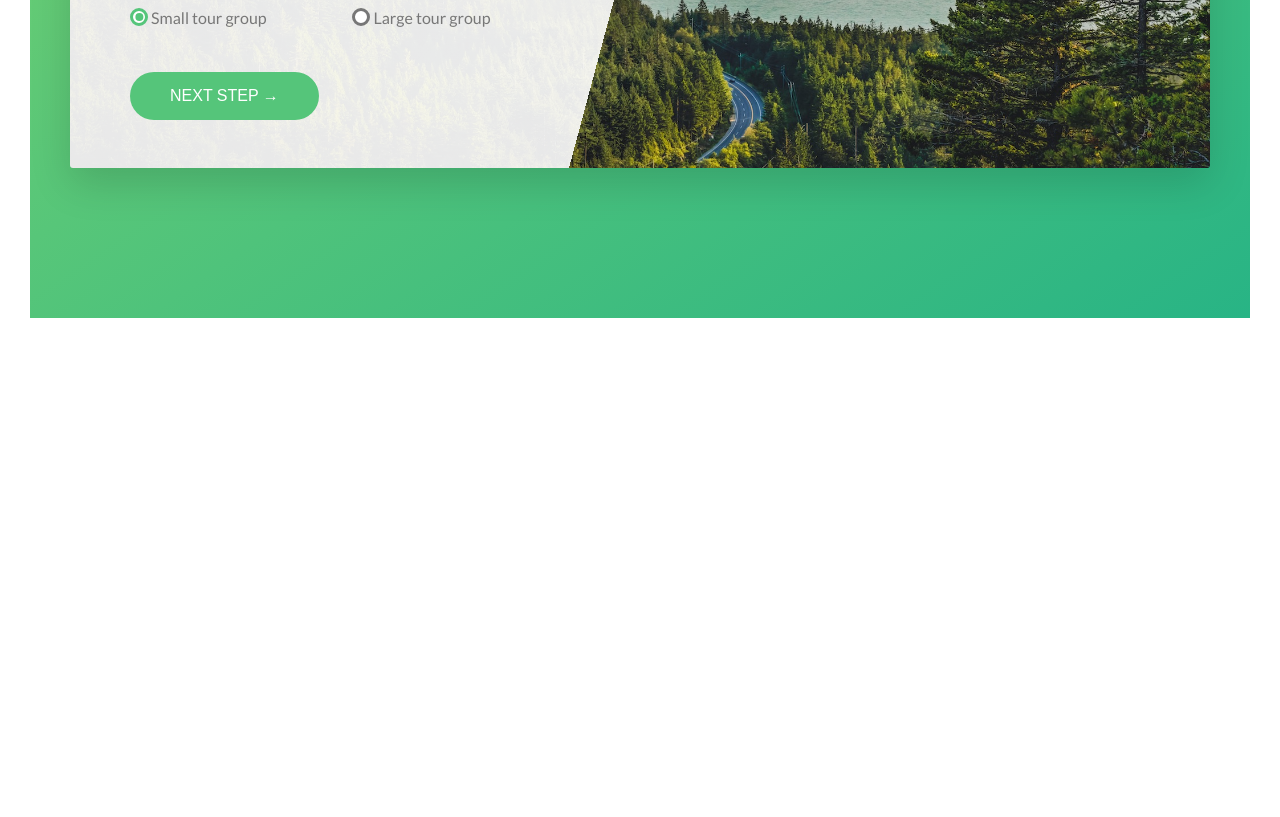
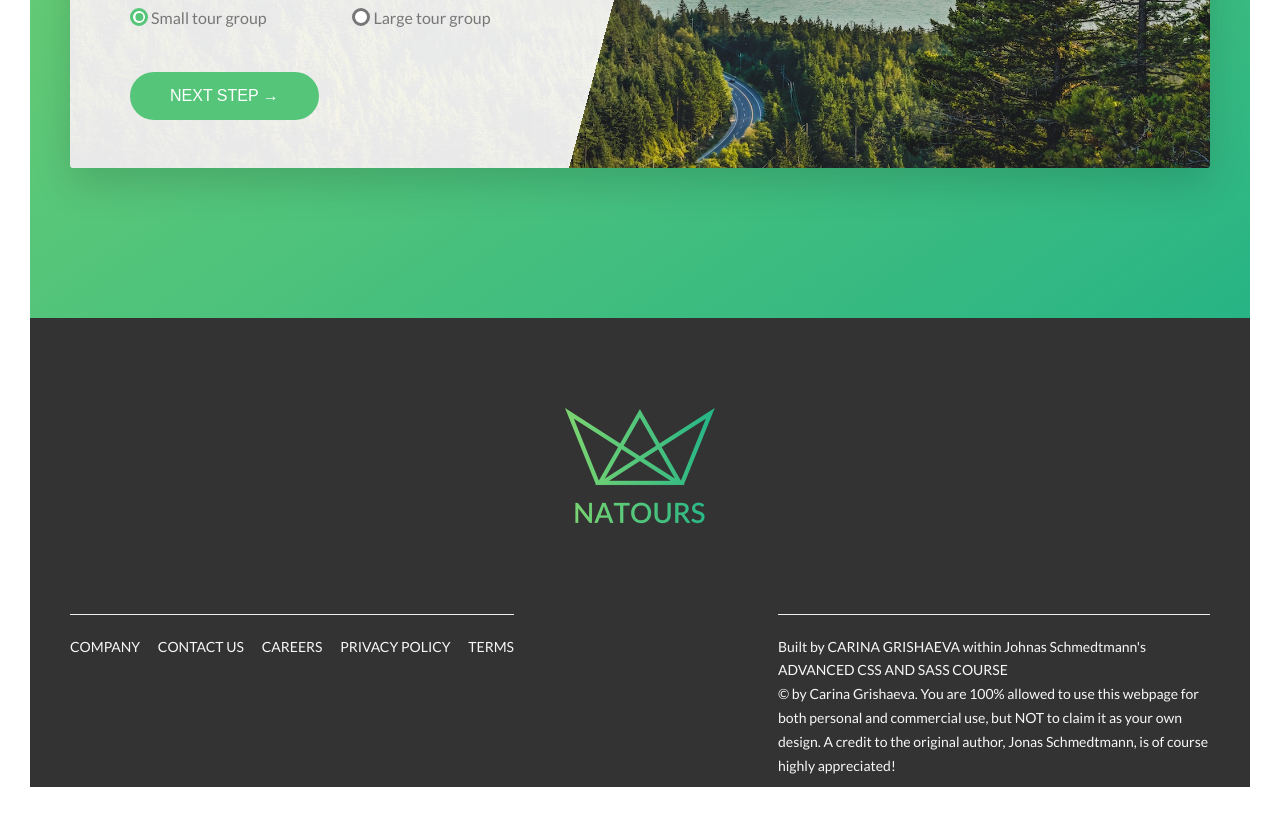
Before and after one commit to revuwem/advanced-css-sass-natours, a plain HTML site: page index.html in a window 1280 px wide. Shown: the part 5120-5937 px from the top of the page. Before the commit the page ends 5468 px from the top, so only its background shows below. Drawn offline with Linux system fonts and the light colour scheme.

Commit message:
built the footer

```diff
--- a/index.html
+++ b/index.html
@@ -350,6 +350,46 @@
         </section>
     </main>
 
+    <footer class="footer">
+        <div class="footer__logo-box">
+            <img src="img/logo-green-2x.png" alt="" class="footer__logo">
+        </div>
+
+        <div class="row">
+            <div class="col-1-of-2">
+                <div class="footer__navigation">
+                    <ul class="footer__list">
+                        <li class="footer__item">
+                            <a href="#" class="footer__link">Company</a>
+                        </li>
+                        <li class="footer__item">
+                            <a href="#" class="footer__link">Contact us</a>
+                        </li>
+                        <li class="footer__item">
+                            <a href="#" class="footer__link">Careers</a>
+                        </li>
+                        <li class="footer__item">
+                            <a href="#" class="footer__link">Privacy policy</a>
+                        </li>
+                        <li class="footer__item">
+                            <a href="#" class="footer__link">Terms</a>
+                        </li>
+                    </ul>
+                </div>
+            </div>
+            <div class="col-1-of-2">
+                <p class="footer__copyright">
+                    Built by <a href="https://github.com/revuwem" target="_blank" class="footer__link">Carina Grishaeva</a> within Johnas Schmedtmann's
+                    <a href="https://www.udemy.com/course/advanced-css-and-sass/" target="_blank" class="footer__link">Advanced CSS and Sass course</a>
+                    <br>
+                    &copy; by Carina Grishaeva. You are 100% allowed to use this webpage for both personal
+                    and commercial use, but NOT to claim it as your own design. A credit to the original author, Jonas
+                    Schmedtmann, is of course highly appreciated!
+                </p>
+            </div>
+        </div>
+    </footer>
+
     <!--
     <section class="grid-test">
 
--- a/sass/abstracts/_variables.scss
+++ b/sass/abstracts/_variables.scss
@@ -11,6 +11,7 @@ $color-tertiary-dark: #5643fa;
 
 $color-grey-dark: #777777;
 $color-grey-dark-2: #999999;
+$color-grey-dark-3: #333333;
 $color-grey-light-1: #f7f7f7;
 $color-grey-light-2: #eee;
 
--- /dev/null
+++ b/sass/layout/_footer.scss
@@ -0,0 +1,61 @@
+.footer {
+    background-color: $color-grey-dark-3;
+    padding: 1rem 0;
+    font-size: 1.4rem;
+
+    &__logo-box {
+        text-align: center;
+        margin: 8rem;
+    }
+
+    &__logo {
+        width: 15rem;
+        height: auto;
+    }
+
+    &__navigation {
+        border-top: 1px solid $color-grey-light-2;
+        padding-top: 2rem;
+        display: inline-block;
+    }
+
+    &__list {
+        list-style: none;
+    }
+
+    &__item {
+        display: inline-block;
+
+        &:not(:last-child) {
+            margin-right: 1.5rem;
+        }
+    }
+
+    &__link {
+        &:link,
+        &:visited {
+            color: $color-grey-light-1;
+            text-decoration: none;
+            text-transform: uppercase;
+            background-color: $color-grey-dark-3;
+            display: inline-block;
+            transition: all .2s;
+        }
+
+        &:hover,
+        &:active{
+            color: $color-primary;
+            box-shadow: 0 1rem 2rem rgba($color-black, .4);
+            transform: rotate(5deg) scale(1.3);
+
+        }
+    }
+
+    &__copyright {
+        color: $color-grey-light-1;
+        border-top: 1px solid $color-grey-light-2;
+        padding-top: 2rem;
+        width: 80%;
+        float: right;
+    }
+}
--- a/sass/main.scss
+++ b/sass/main.scss
@@ -17,5 +17,6 @@
 
 @import 'layout/grid';
 @import 'layout/header';
+@import 'layout/footer';
 
 @import 'pages/home';
```
Also changed, not shown: css/main.min.css, 1 other file.
